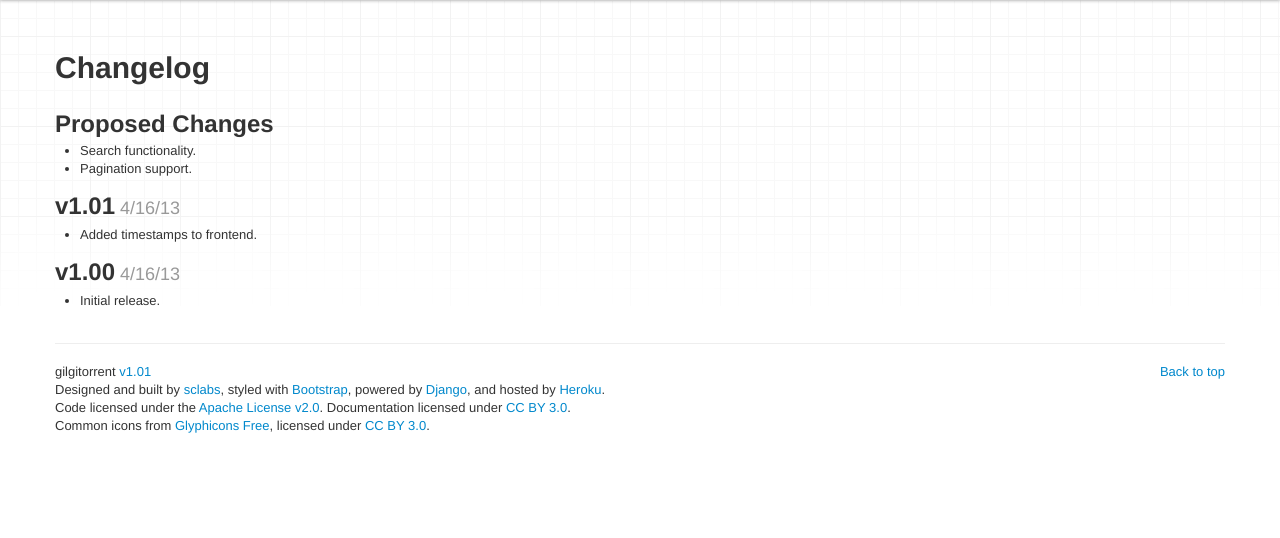
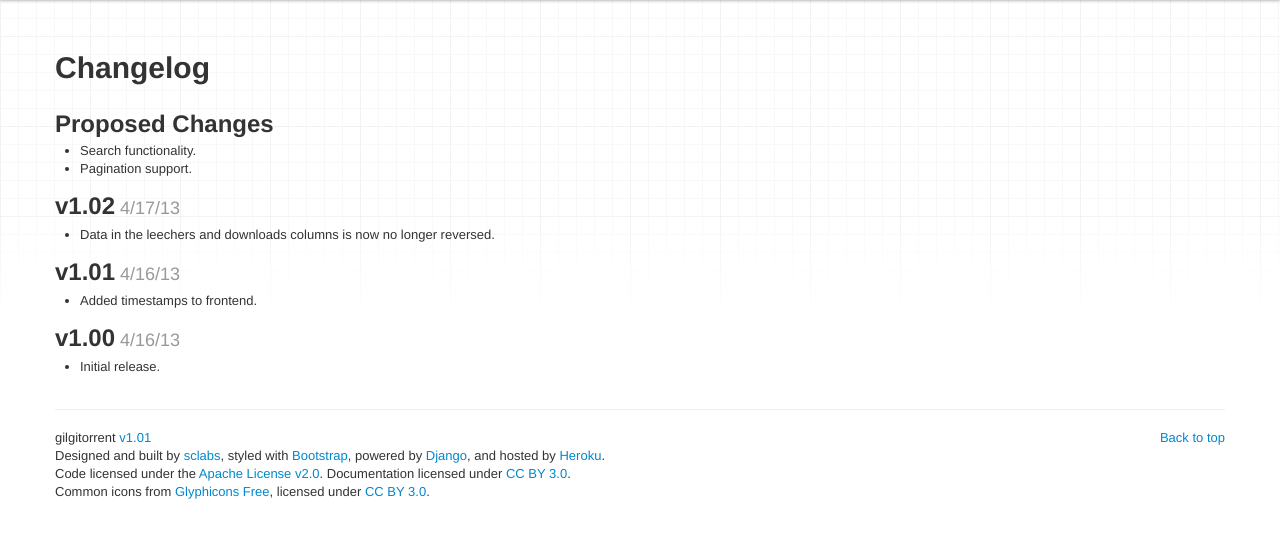
Before and after one commit to sclabs/gilgidrive, a Django app: page /changelog/ in a window 1280 px wide. Shown: the part 40-578 px from the top of the page. Run offline with Django 3.2, Linux system fonts and the light colour scheme; some libraries are stand-ins or nearby versions.

Commit message:
update changelog

```diff
--- a/torrents/templates/changelog.html
+++ b/torrents/templates/changelog.html
@@ -12,6 +12,11 @@
   <li>Pagination support.</li>
 </ul>
 
+<h2>v1.02<small> 4/17/13</small></h2>
+<ul>
+  <li>Data in the leechers and downloads columns is now no longer reversed.</li>
+</ul>
+
 <h2>v1.01<small> 4/16/13</small></h2>
 <ul>
   <li>Added timestamps to frontend.</li>
```
